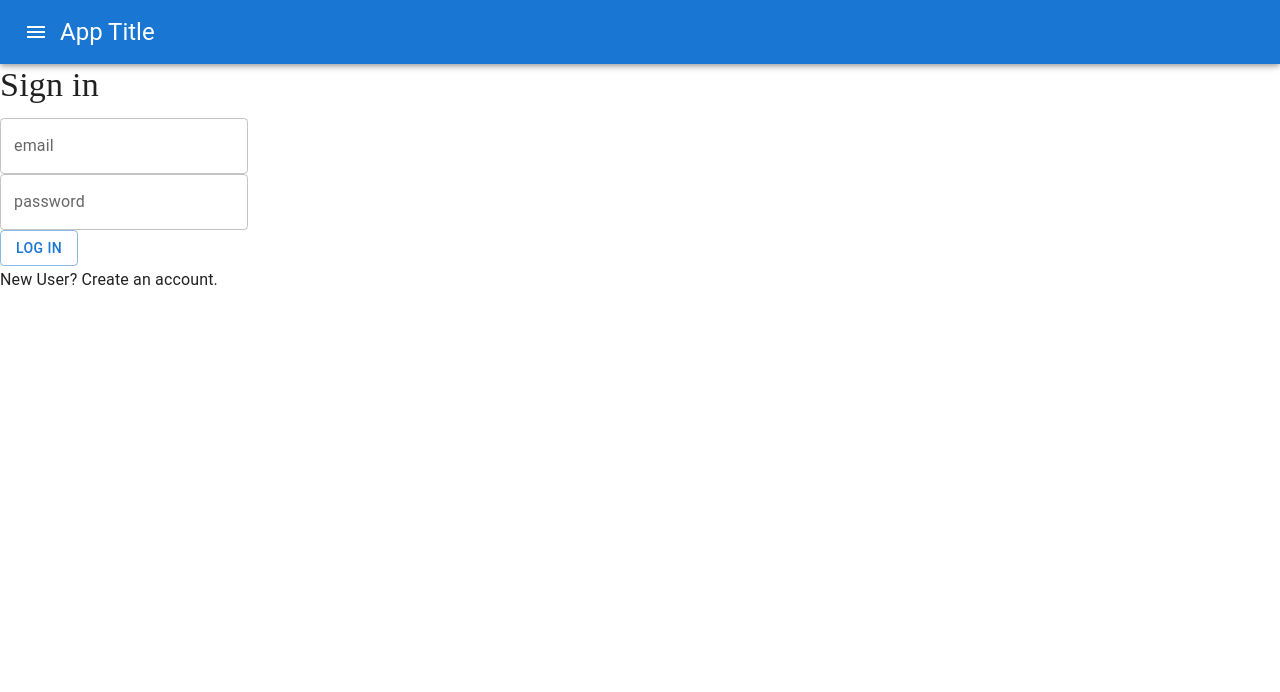
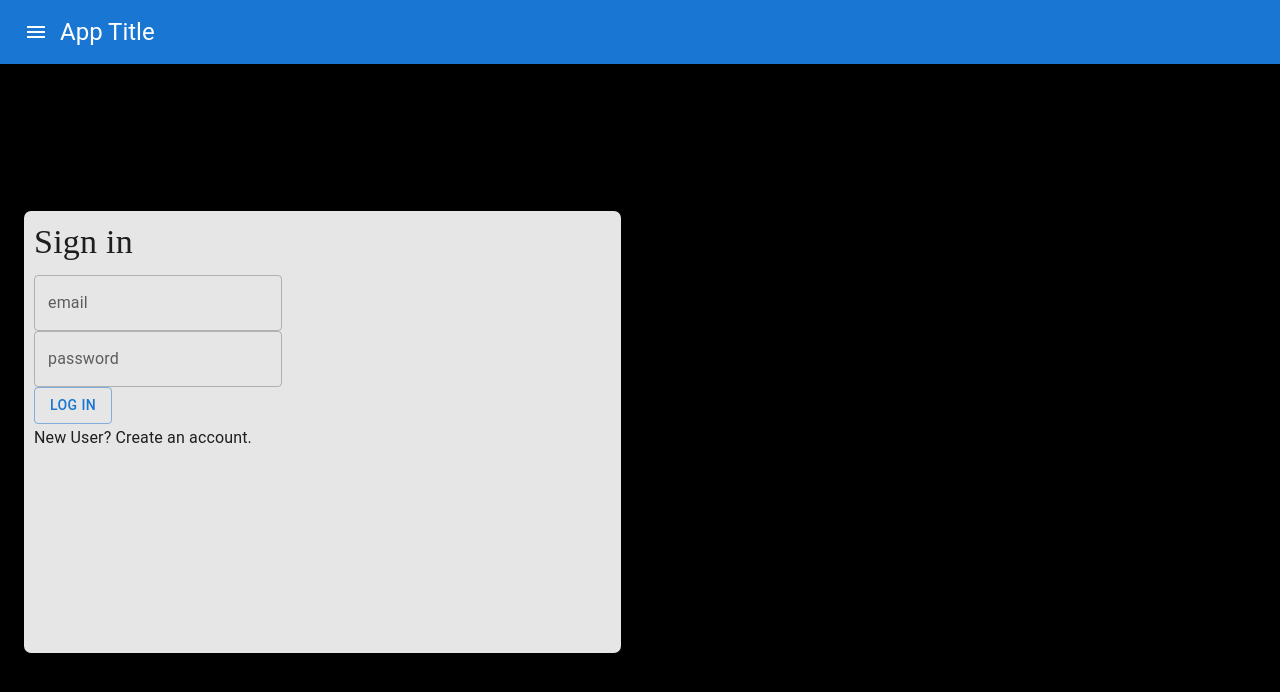
Before and after one commit to sparshsamir1993/auxiliarist-fe, a React (Create React App) app: page / in a window 1280 px wide. Shown: the top 692 px of the page. Built offline with nearby package versions, Linux system fonts and the light colour scheme.

Commit message:
Home page styles fixed

```diff
--- a/src/components/authComponents/HeaderButtons/index.js
+++ b/src/components/authComponents/HeaderButtons/index.js
@@ -12,9 +12,11 @@ function getModalStyle() {
         position: "absolute",
         top: `${top}%`,
         left: `${left}%`,
-        height: "200px",
-        width: "200px",
+        width: "50%",
         transform: `translate(-${top}%, -${left}%)`,
+        backgroundColor: 'white',
+        padding: '20px',
+        borderRadius: '7px'
     };
 }
 
--- a/src/components/authComponents/LoginForm.js
+++ /dev/null
@@ -1,84 +0,0 @@
-import React from "react";
-import { Typography, Button, Grid } from "@mui/material";
-import { Link, useNavigate } from "react-router-dom";
-import { Field, reduxForm, SubmissionError, stopSubmit } from "redux-form";
-import { FormField } from "./FormField";
-import { connect } from "react-redux";
-import { loginUser, showLoading, hideLoading } from "../../actions";
-
-const LinkBehavior = React.forwardRef((props, ref) => (
-  <Link ref={ref} to="/aa" {...props} />
-));
-
-let LoginForm = (props) => {
-  let history = useNavigate();
-  const submitLogin = async (values, dispatch) => {
-    let { email, password } = values;
-    if (!email || !password) {
-      throw new SubmissionError({
-        _error: "Please make sure email and password is provided",
-      });
-    }
-    dispatch(stopSubmit("loginForm", {}));
-    props.showLoading();
-    await props.loginUser(values, history);
-    props.hideLoading();
-  };
-  const { error, handleSubmit, pristine, reset, submitting } = props;
-  return (
-    <form onSubmit={handleSubmit(submitLogin)}>
-      <Typography variant="h4" gutterBottom style={{ fontFamily: "Raleway" }}>
-        Sign in
-      </Typography>
-      <Grid container spacing={3}>
-        <Grid item xs={12} className=".mt25">
-          <Field
-            key="email"
-            type="email"
-            name="email"
-            label="email"
-            component={FormField}
-          />
-        </Grid>
-      </Grid>
-      <Grid container spacing={3} className=".mt25">
-        <Grid item xs={12}>
-          <Field
-            key="password"
-            type="password"
-            name="password"
-            label="password"
-            component={FormField}
-          />
-        </Grid>
-      </Grid>
-      {error && (
-        <div>
-          <strong>{error}</strong>
-        </div>
-      )}
-      <Button
-        className=".mt25"
-        type="submit"
-        disabled={submitting}
-        variant="outlined"
-      >
-        Log in
-      </Button>
-    </form>
-  );
-};
-
-const mapStateToProps = (state) => {
-  const formValues = state.form;
-  return {
-    formValues,
-  };
-};
-LoginForm = reduxForm({
-  form: "loginForm",
-})(LoginForm);
-LoginForm = connect(mapStateToProps, { loginUser, showLoading, hideLoading })(
-  LoginForm
-);
-export default LoginForm;
--- /dev/null
+++ b/src/components/authComponents/LoginForm/index.js
@@ -0,0 +1,84 @@
+import React from "react";
+import { Typography, Button, Grid } from "@mui/material";
+import { Link, useNavigate } from "react-router-dom";
+import { Field, reduxForm, SubmissionError, stopSubmit } from "redux-form";
+import { FormField } from "../FormField";
+import { connect } from "react-redux";
+import { loginUser, showLoading, hideLoading } from "../../../actions";
+
+const LinkBehavior = React.forwardRef((props, ref) => (
+    <Link ref={ref} to="/aa" {...props} />
+));
+
+let LoginForm = (props) => {
+    let history = useNavigate();
+    const submitLogin = async (values, dispatch) => {
+        let { email, password } = values;
+        if (!email || !password) {
+            throw new SubmissionError({
+                _error: "Please make sure email and password is provided",
+            });
+        }
+        dispatch(stopSubmit("loginForm", {}));
+        props.showLoading();
+        await props.loginUser(values, history);
+        props.hideLoading();
+    };
+    const { error, handleSubmit, pristine, reset, submitting } = props;
+    return (
+        <form onSubmit={handleSubmit(submitLogin)}>
+            <Typography variant="h4" gutterBottom style={{ fontFamily: "Raleway" }}>
+                Sign in
+            </Typography>
+            <Grid container spacing={3}>
+                <Grid item xs={12} className=".mt25">
+                    <Field
+                        key="email"
+                        type="email"
+                        name="email"
+                        label="email"
+                        component={FormField}
+                    />
+                </Grid>
+            </Grid>
+            <Grid container spacing={3} className=".mt25">
+                <Grid item xs={12}>
+                    <Field
+                        key="password"
+                        type="password"
+                        name="password"
+                        label="password"
+                        component={FormField}
+                    />
+                </Grid>
+            </Grid>
+            {error && (
+                <div>
+                    <strong>{error}</strong>
+                </div>
+            )}
+            <Button
+                className=".mt25"
+                type="submit"
+                disabled={submitting}
+                variant="outlined"
+            >
+                Log in
+            </Button>
+        </form>
+    );
+};
+
+const mapStateToProps = (state) => {
+    const formValues = state.form;
+    return {
+        formValues,
+    };
+};
+LoginForm = reduxForm({
+    form: "loginForm",
+})(LoginForm);
+LoginForm = connect(mapStateToProps, { loginUser, showLoading, hideLoading })(
+    LoginForm
+);
+export default LoginForm;
--- a/src/components/views/Home/index.js
+++ b/src/components/views/Home/index.js
@@ -11,9 +11,9 @@ const Home = () => {
     const [isLogin, setAuthState] = useState(true);
 
     return (
-        <Grid container spacing={0} className={".container"}>
-            <Grid item xs={8} className={".rightArea"}>
-                <div className={".actionArea"}>
+        <Grid container spacing={0} className="container">
+            <Grid item xs={8} className="rightArea">
+                <div className="actionArea">
                     {isLogin && <LoginForm />}
                     {!isLogin && <SignUpForm />}
                     <Typography
--- a/src/components/views/Home/index.scss
+++ b/src/components/views/Home/index.scss
@@ -1,23 +1,23 @@
 .logoArea {
-  background-color: "rgba(255, 255, 255, 0)";
+  background-color: rgba(255, 255, 255, 0);
 }
 .actionArea {
-  width: "70%";
-  min-height: "60%";
-  background-color: "rgba(255, 255, 255, 0.9)";
-  padding: "10px";
-  margin: "0 auto";
-  border-radius: "7px";
+  width: 70%;
+  min-height: 60%;
+  background-color: rgba(255, 255, 255, 0.9);
+  padding: 10px;
+  margin: 0 0 0 24px;
+  border-radius: 7px;
 }
 .rightArea {
-  display: "flex";
-  flex-direction: "column";
-  justify-content: "center";
-  background-color: "black";
+  display: flex;
+  flex-direction: column;
+  justify-content: center;
 }
 .container {
-  height: "calc(100vh - 64px)";
+  height: calc(100vh - 64px);
+  background-color: black;
 }
 .appLogo {
-  width: "100%";
+  width: 100%;
 }
```
Also changed, not shown: src/components/authComponents/LoginForm/index.scss (added).
